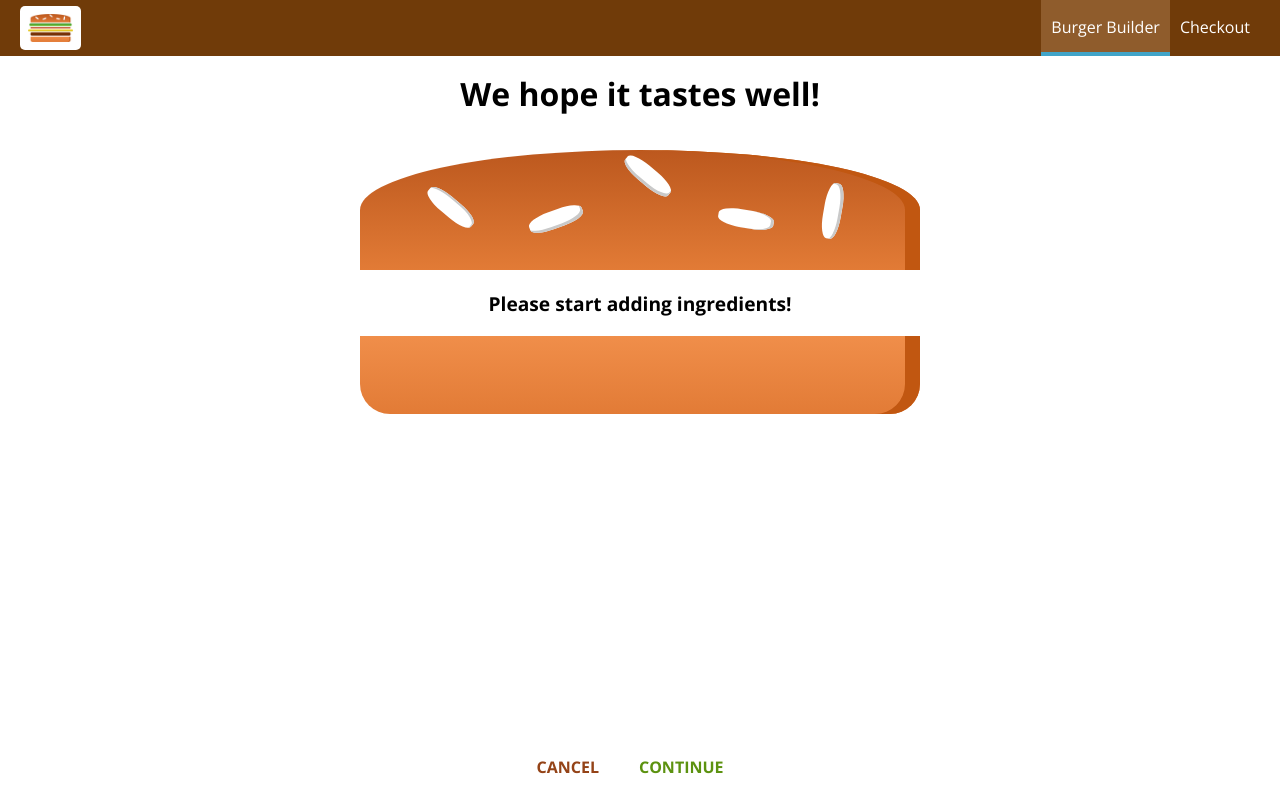
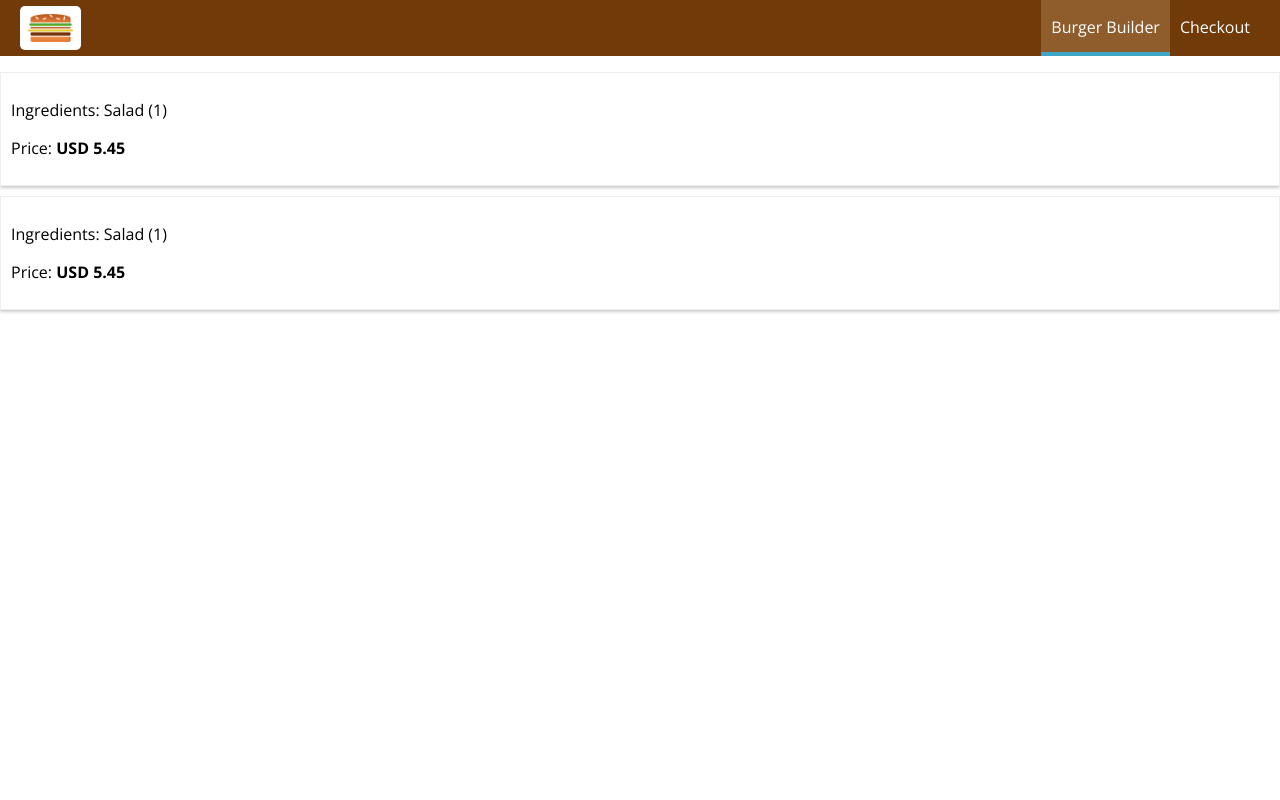
Before and after one commit to lwesy/my-react-burger, a React app: page /checkout in a window 1280 px wide. Built offline with nearby package versions, Linux system fonts and the light colour scheme.

Commit message:
Add basic orders

```diff
--- a/src/App.js
+++ b/src/App.js
@@ -3,6 +3,7 @@
 import Layout from './containers/Layout/Layout';
 import BurgerBuilder from './containers/BurgerBuilder/BurgerBuilder';
 import Checkout from './containers/Checkout/Checkout';
+import Orders from './containers/Orders/Orders';
 
 class App extends Component {
   render() {
@@ -10,6 +11,7 @@
       <div>
         <Layout>
           <Switch>
+            <Route path="/checkout" component={Orders} />
             <Route path="/checkout" component={Checkout} />
             <Route path="/" component={BurgerBuilder} />
           </Switch>
--- /dev/null
+++ b/src/components/Order/Order.css
@@ -0,0 +1,8 @@
+.Order {
+  width: 100%;
+  box-sizing: border-box;
+  box-shadow: 0 2px 3px #ccc;
+  border: 1px solid #eee;
+  margin: 10px auto;
+  padding: 10px;
+}
--- /dev/null
+++ b/src/components/Order/Order.js
@@ -0,0 +1,11 @@
+import React from 'react';
+import classes from './Order.css';
+
+const order = (props) => (
+  <div className={classes.Order}>
+    <p>Ingredients: Salad (1)</p>
+    <p>Price: <strong>USD 5.45</strong></p>
+  </div>
+);
+
+export default order;
--- /dev/null
+++ b/src/containers/Orders/Orders.js
@@ -0,0 +1,15 @@
+import React, { Component } from 'react';
+import Order from '../../components/Order/Order';
+
+class Orders extends Component {
+  render() {
+    return (
+      <div>
+        <Order />
+        <Order />
+      </div>
+    );
+  }
+}
+
+export default Orders;
```
